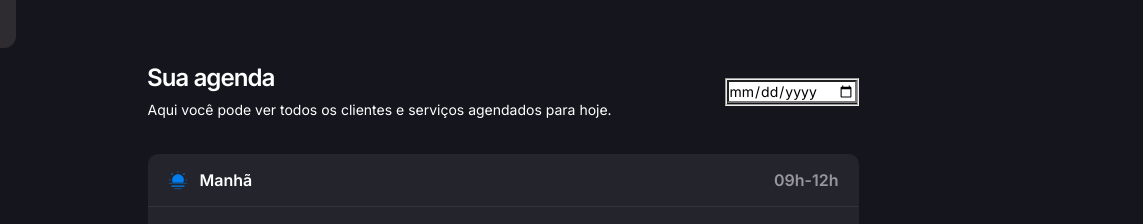
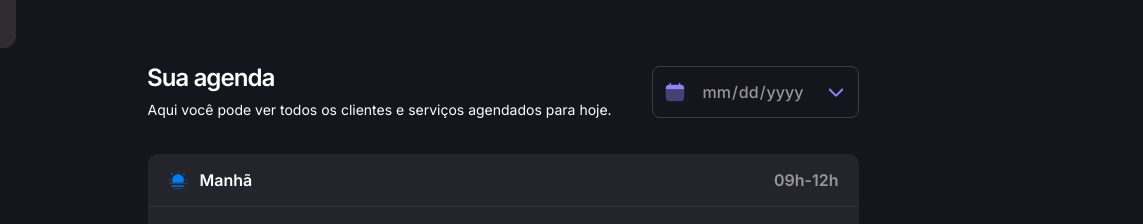
Before and after one commit to robertourias/agendamento-pet, a website built with webpack: page index.html in a window 1280 px wide. Shown: the top 224 px of the page, 137-1280 px from the left. Built offline with nearby package versions, Linux system fonts and the light colour scheme.

Commit message:
componente date

```diff
--- a/index.html
+++ b/index.html
@@ -24,7 +24,8 @@
         <h2 class="description">Aqui você pode ver todos os clientes e serviços agendados para hoje.</h2>
       </hgroup>
       <fieldset>
-        <input type="date" />
+        <img src="./src/assets/calendar.svg" alt="Calendário" />
+        <input type="date" title="Data" />
       </fieldset>
     </header>
 
--- a/src/styles/form.css
+++ b/src/styles/form.css
@@ -15,3 +15,37 @@
     background-color: var(--background-highlights);
   }
 }
+
+label {
+
+}
+
+fieldset {
+  border: 1px solid var(--border-primary);
+  border-radius: 8px;
+  display: flex;
+  align-items: center;
+  justify-content: flex-start;
+  gap: 5px;
+  padding: 12px;
+  background: url('../assets/arrow.svg') no-repeat calc(100% - 12px) center;
+
+  input {
+    all: unset;
+    appearance: none;
+    border: 0;
+    background-color: transparent;
+    font: var(--p-lg);
+    color: var(--content-secondary);
+    padding-left: 12px;
+
+    &::-webkit-calendar-picker-indicator {
+      opacity: 0;
+      cursor: pointer;
+    }
+
+    &[type="date"], &[type="date"] {
+
+    }
+  }
+}
--- a/src/styles/global.css
+++ b/src/styles/global.css
@@ -16,6 +16,7 @@
   --border-brand: #9282FA;
   --border-divisor: #353339;
 
+  --p-lg: 500 16px/24px var(--font-inter);
   --p-md: 500 14px/24px var(--font-inter);
   --p-sm: 500 12px/16px var(--font-inter);
   --label-lg: 600 16px/24px var(--font-inter);
```
